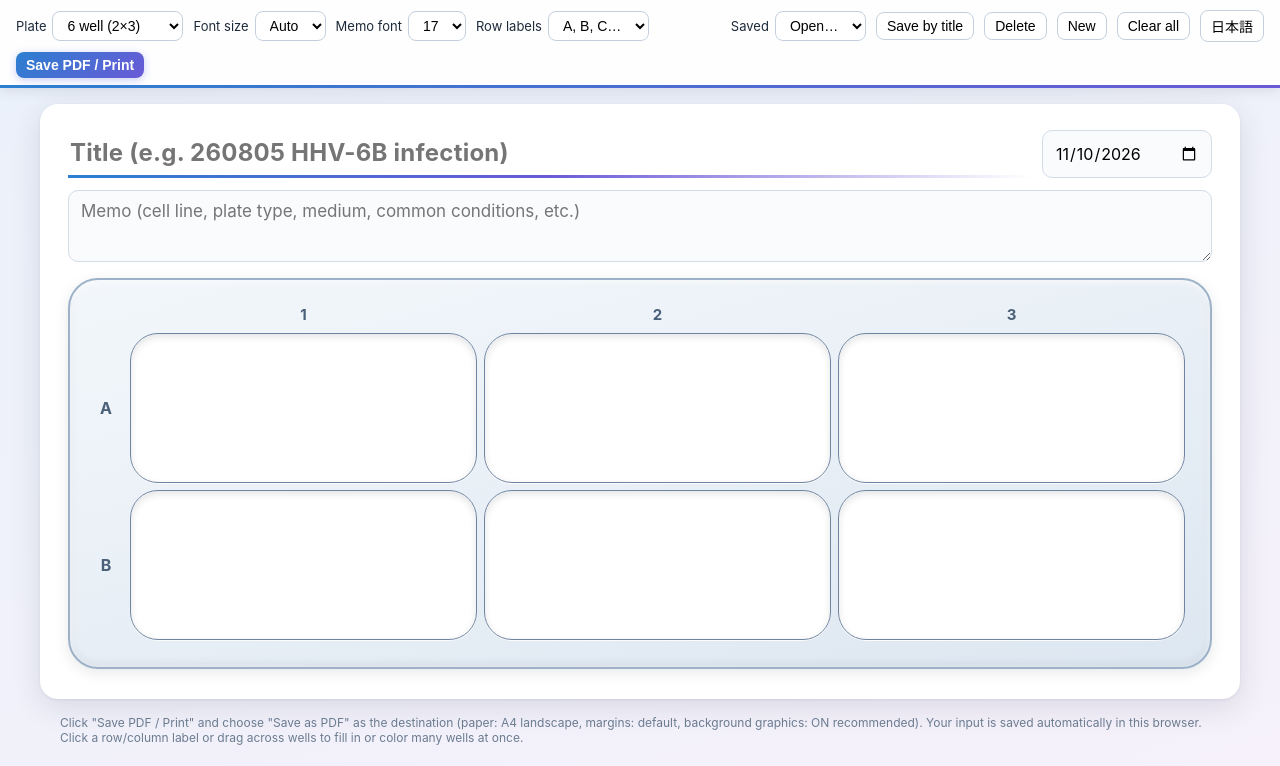
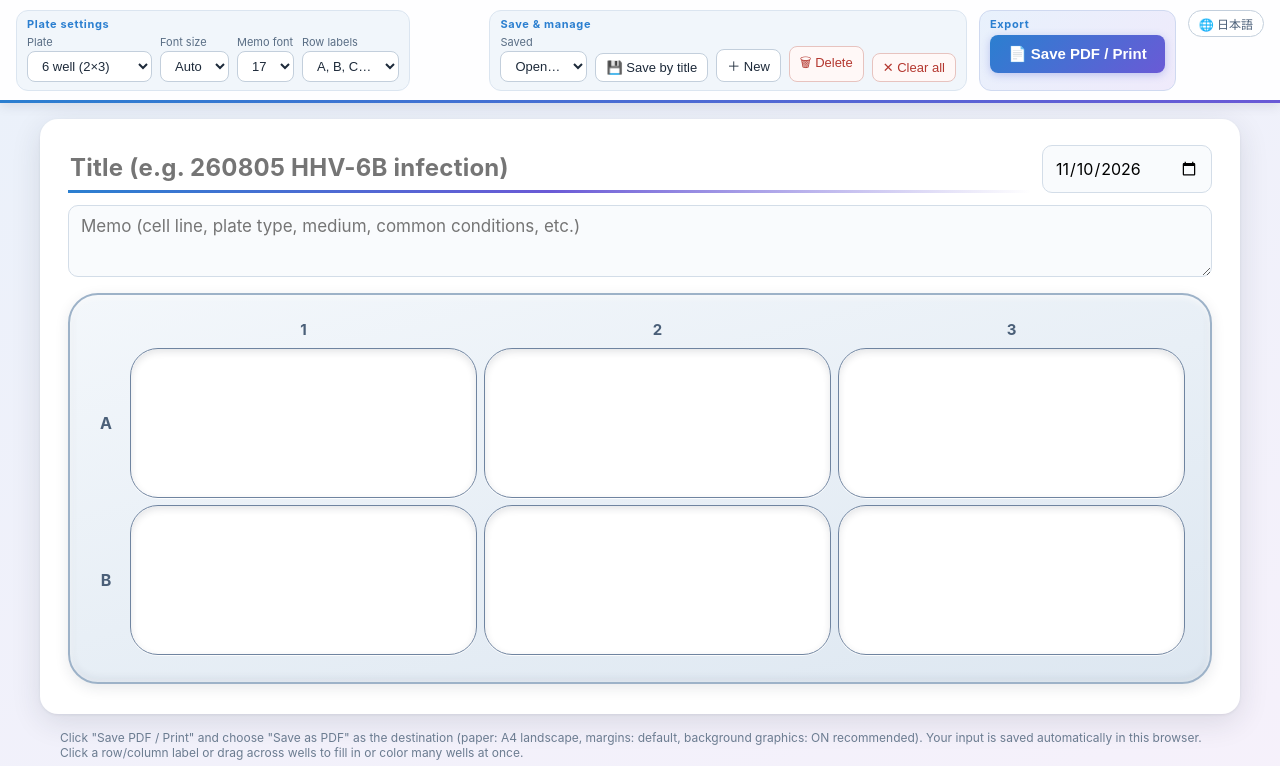
Before and after one commit to tomozouh3-png/plate-map, a plain HTML site: page index.html in a window 1280 px wide. Shown: the top 766 px of the page. Drawn offline with Linux system fonts and the light colour scheme.

Commit message:
Reorganize toolbar into labeled groups

```diff
--- a/index.html
+++ b/index.html
@@ -101,6 +101,25 @@
   .bulk .row button.act.primary{background:linear-gradient(135deg,var(--accent),var(--accent2));border:0}
   .hint{color:#6b7c90}
 
+  /* ---- ツールバー整理 ---- */
+  .toolbar{gap:12px;align-items:stretch;padding:10px 16px 12px}
+  .toolbar .grp{display:flex;flex-direction:column;gap:4px;padding:6px 10px 8px;background:#f1f6fb;border:1px solid #dbe5f0;border-radius:12px}
+  .toolbar .gl{font-size:11px;font-weight:700;letter-spacing:.06em;color:var(--accent)}
+  .toolbar .grow{display:flex;gap:8px;align-items:flex-end;flex-wrap:wrap}
+  .toolbar label{flex-direction:column;align-items:flex-start;gap:2px;font-size:11px;color:#5a6e85}
+  .toolbar select,.toolbar button{font-size:13px;padding:6px 10px;color:var(--ink)}
+  .toolbar button#libSave::before{content:"💾 "}
+  .toolbar button#newPlate::before{content:"＋ "}
+  .toolbar button#libDel::before{content:"🗑 "}
+  .toolbar button#clear::before{content:"✕ "}
+  .toolbar button.danger{color:#b4372f;border-color:#e7c3bf;background:#fff8f7}
+  .toolbar button.danger:hover{border-color:#b4372f;box-shadow:0 1px 5px #b4372f33}
+  .toolbar .grp.out{background:linear-gradient(135deg,#e8f1fc,#efeafb);border-color:#cfd9f0}
+  .toolbar button.primary{font-size:15px;padding:10px 18px}
+  .toolbar button.primary::before{content:"📄 "}
+  .toolbar .langbtn{align-self:flex-start;font-size:12px;padding:4px 10px;border-radius:16px;color:#4a5f78}
+  .toolbar .langbtn::before{content:"🌐 "}
+
   td.sel{border-color:var(--accent) !important;box-shadow:0 0 0 3px #2b7fd0aa !important}
   td.sel::after{content:"";position:absolute;inset:0;border-radius:inherit;background:#2b7fd02e;pointer-events:none}
   body.dragging,body.dragging textarea{user-select:none;-webkit-user-select:none;cursor:crosshair}
@@ -122,6 +141,9 @@
 </head>
 <body>
 <div class="toolbar">
+  <div class="grp">
+    <div class="gl" data-i18n="grpPlate">プレート設定</div>
+    <div class="grow">
       <label><span data-i18n="plate"></span>
         <select id="fmt">
           <option value="6">6 well (2×3)</option>
@@ -140,16 +162,28 @@
       <label><span data-i18n="rl"></span>
         <select id="rl"><option value="AZ">A, B, C…</option><option value="az">a, b, c…</option></select>
       </label>
+    </div>
+  </div>
   <span class="sp"></span>
+  <div class="grp">
+    <div class="gl" data-i18n="grpSave">保存・管理</div>
+    <div class="grow">
       <label><span data-i18n="saved"></span>
         <select id="lib"><option value="" data-i18n="open">開く…</option></select>
       </label>
-  <button id="libSave" data-i18n="libSave">タイトルで保存</button>
-  <button id="libDel" data-i18n="libDel">削除</button>
-  <button id="newPlate" data-i18n="newPlate">新規</button>
-  <button id="clear" data-i18n="clear">全消去</button>
-  <button id="lang" title="Language / 言語">English</button>
-  <button id="print" class="primary" data-i18n="print">PDF保存 / 印刷</button>
+      <button id="libSave" data-i18n="libSave" data-i18n-title="tipSave">タイトルで保存</button>
+      <button id="newPlate" data-i18n="newPlate" data-i18n-title="tipNew">新規</button>
+      <button id="libDel" class="danger" data-i18n="libDel" data-i18n-title="tipDel">削除</button>
+      <button id="clear" class="danger" data-i18n="clear" data-i18n-title="tipClear">全消去</button>
+    </div>
+  </div>
+  <div class="grp out">
+    <div class="gl" data-i18n="grpOut">出力</div>
+    <div class="grow">
+      <button id="print" class="primary" data-i18n="print" data-i18n-title="tipPrint">PDF保存 / 印刷</button>
+    </div>
+  </div>
+  <button id="lang" class="langbtn" title="Language / 言語">English</button>
 </div>
 
 <div class="page" id="page">
@@ -210,6 +244,8 @@ const I18N = {
   ogTitle:"プレートマップ作成ツール",
   ogDesc:"6〜96wellの各wellに条件を書き込み、色分け・一括入力してPDF出力。無料・登録不要・データは外部送信されません。",
   shareText:"プレートマップ作成ツール(6〜96well、PDF出力)",
+  grpPlate:"プレート設定", grpSave:"保存・管理", grpOut:"出力",
+  tipSave:"今の内容をタイトル名で、このブラウザに保存します", tipNew:"画面を空にして新しいプレートを始めます(保存済みは消えません)", tipDel:"「保存済み」で選んだデータを削除します", tipClear:"今の画面の入力をすべて消去します", tipPrint:"印刷画面を開きます。送信先を「PDFに保存」にしてください",
   plate:"プレート", fs:"文字サイズ", mfs:"メモ文字", rl:"行ラベル", saved:"保存済み", auto:"自動", open:"開く…",
   libSave:"タイトルで保存", libDel:"削除", newPlate:"新規", clear:"全消去", print:"PDF保存 / 印刷",
   phTitle:"タイトル(例: 260805 HHV-6B infection)", phMemo:"メモ(細胞株、プレートの種類、培地、共通条件など)", phBulk:"共通条件(例: 293T, DMEM 10%FBS)",
@@ -236,6 +272,8 @@ const I18N = {
   ogTitle:"Plate Map Maker",
   ogDesc:"Write conditions into each well of 6–96 well plates, color-code, bulk-fill and export to PDF. Free, no sign-up, no data sent to any server.",
   shareText:"Plate Map Maker (6–96 well plates, PDF export)",
+  grpPlate:"Plate settings", grpSave:"Save & manage", grpOut:"Export",
+  tipSave:"Save the current plate in this browser under its title", tipNew:"Start a new empty plate (saved plates are kept)", tipDel:"Delete the plate chosen in \"Saved\"", tipClear:"Erase everything on the current screen", tipPrint:"Opens the print dialog — choose \"Save as PDF\" as the destination",
   plate:"Plate", fs:"Font size", mfs:"Memo font", rl:"Row labels", saved:"Saved", auto:"Auto", open:"Open…",
   libSave:"Save by title", libDel:"Delete", newPlate:"New", clear:"Clear all", print:"Save PDF / Print",
   phTitle:"Title (e.g. 260805 HHV-6B infection)", phMemo:"Memo (cell line, plate type, medium, common conditions, etc.)", phBulk:"Common condition (e.g. 293T, DMEM 10% FBS)",
@@ -263,6 +301,7 @@ function applyLang(){
   document.documentElement.lang = LANG;
   document.querySelectorAll("[data-i18n]").forEach(el => { el.textContent = t(el.dataset.i18n); });
   document.querySelectorAll("[data-i18n-html]").forEach(el => { el.innerHTML = t(el.dataset.i18nHtml); });
+  document.querySelectorAll("[data-i18n-title]").forEach(el => { el.title = t(el.dataset.i18nTitle); });
   document.querySelectorAll("[data-i18n-ph]").forEach(el => { el.placeholder = t(el.dataset.i18nPh); });
   document.title = t("title");
   const setMeta = (sel, v) => { const m = document.querySelector(sel); if (m) m.setAttribute("content", v); };
```
Lines whose indentation alone changed are shown as unchanged.
